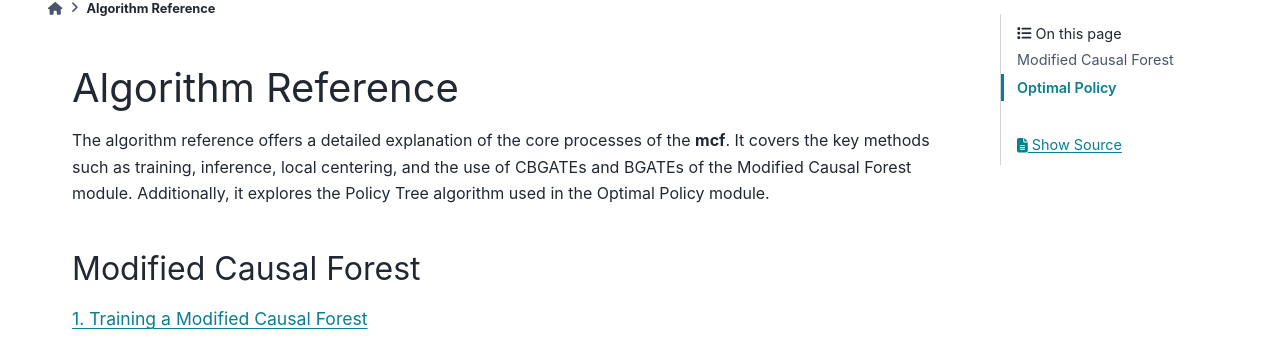
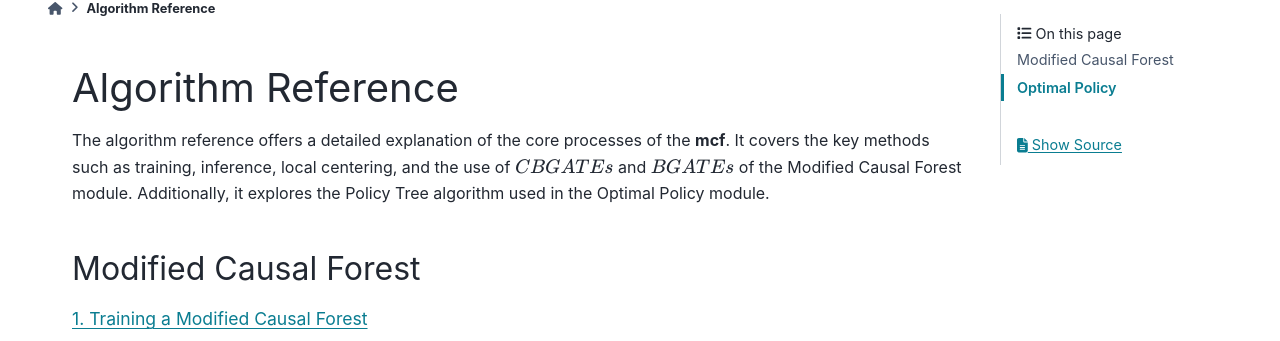
Before and after one commit to MCFpy/mcf, a Sphinx documentation site: the page built from docs/source/algorithm_reference.rst, in a window 1280 px wide. Shown: the part 146-487 px from the top of the page. Built offline with Sphinx 7.4.7 and the PyData theme 0.15.4, drawn with Linux system fonts in a browser that asks for light colours; part of the change alters nothing that is shown.

```diff
--- a/docs/source/algorithm_reference.rst
+++ b/docs/source/algorithm_reference.rst
@@ -1,7 +1,7 @@
 Algorithm Reference
 =======================
 
-The algorithm reference offers a detailed explanation of the core processes of the **mcf**. It covers the key methods such as training, inference, local centering, and the use of CBGATEs and BGATEs of the Modified Causal Forest module. Additionally, it explores the Policy Tree algorithm used in the Optimal Policy module.
+The algorithm reference offers a detailed explanation of the core processes of the **mcf**. It covers the key methods such as training, inference, local centering, and the use of :math:`CBGATEs` and :math:`BGATEs` of the Modified Causal Forest module. Additionally, it explores the Policy Tree algorithm used in the Optimal Policy module.
 
 Modified Causal Forest
 ----------------------
```
